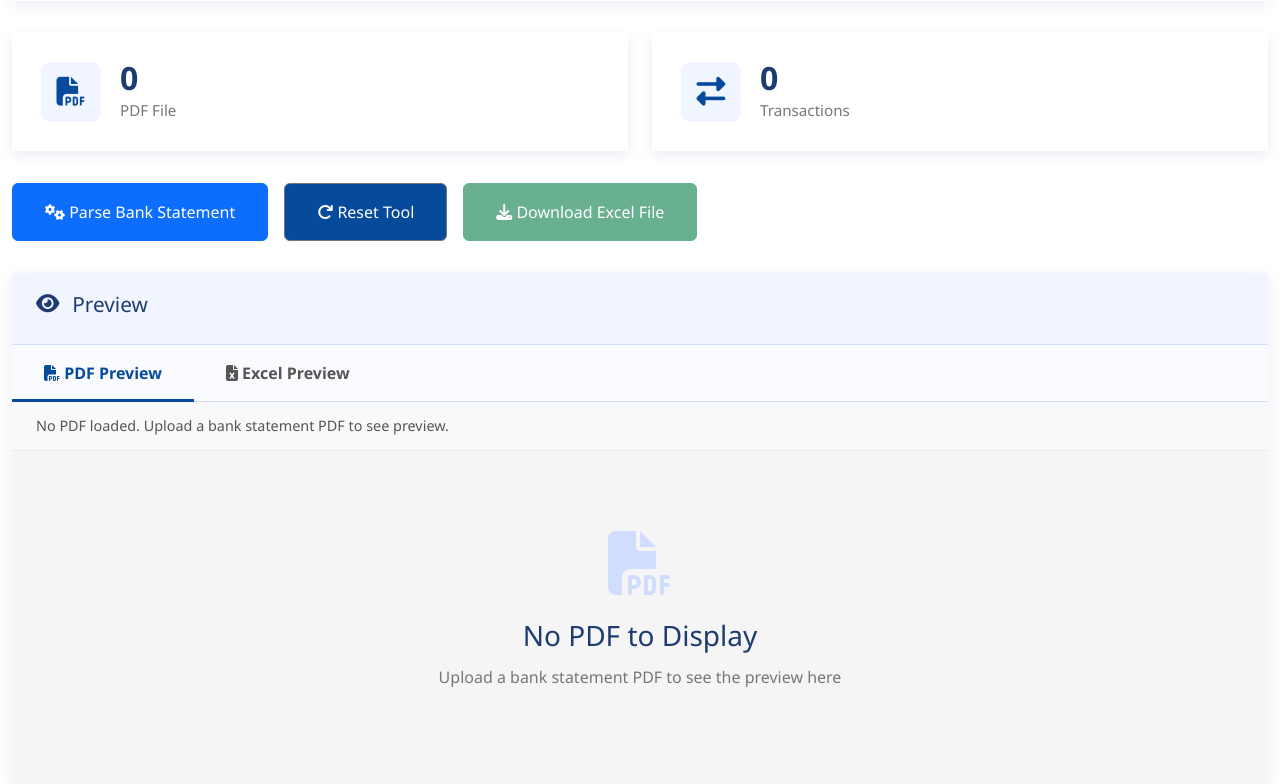
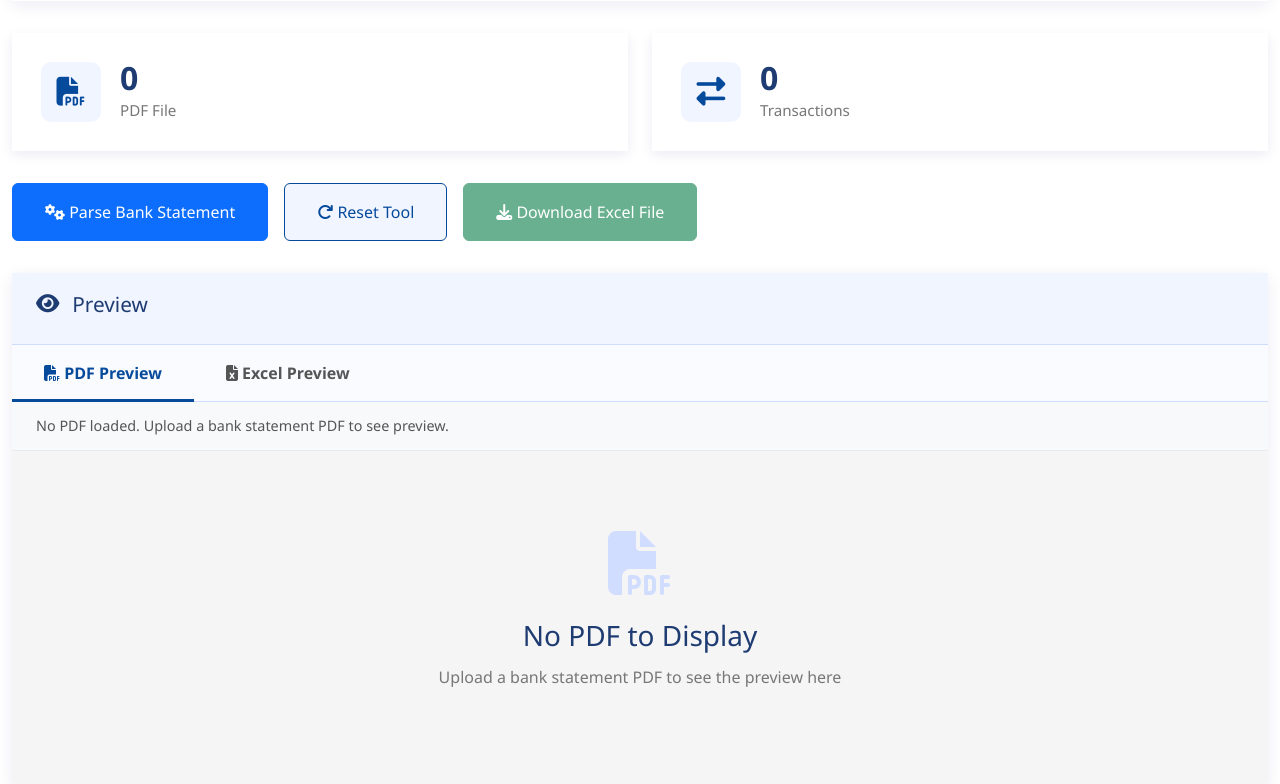
Before and after one commit to relievvautomation-collab/bank-statement-parser, a Flask app: page / in a window 1280 px wide. Shown: the part 851-1635 px from the top of the page. Run offline with Flask 3, Linux system fonts and the light colour scheme; some libraries are stand-ins or nearby versions.

Commit message:
Update style.css

```diff
--- a/static/css/style.css
+++ b/static/css/style.css
@@ -22,7 +22,7 @@
     font-family: 'Segoe UI', 'Inter', -apple-system, BlinkMacSystemFont, sans-serif;
 }
 
-.btn-secondary:hover{color: var(--accent-blue) !important;}
+.btn-secondary{color: var(--accent-blue) !important;}
 
 .bacckground-back-vl{background: linear-gradient(135deg, #2a5298 0%, #004698 100%) !important;
     background-image: radial-gradient(circle, rgba(255, 255, 255, 0.15) 1px, transparent 1px), linear-gradient(135deg, #2a5298 0%, #02499d 100%) !important;
@@ -296,9 +296,9 @@ body {
 }
 
 .btn-secondary {
-    background: var(--accent-blue) !important;
-    color: var(--accent-blue);
-    border: 2px solid var(--border-blue);
+    background: var(--light-blue) !important;
+    border-color: var(--accent-blue) !important;
+
 }
 
 .btn-secondary:hover {
```
